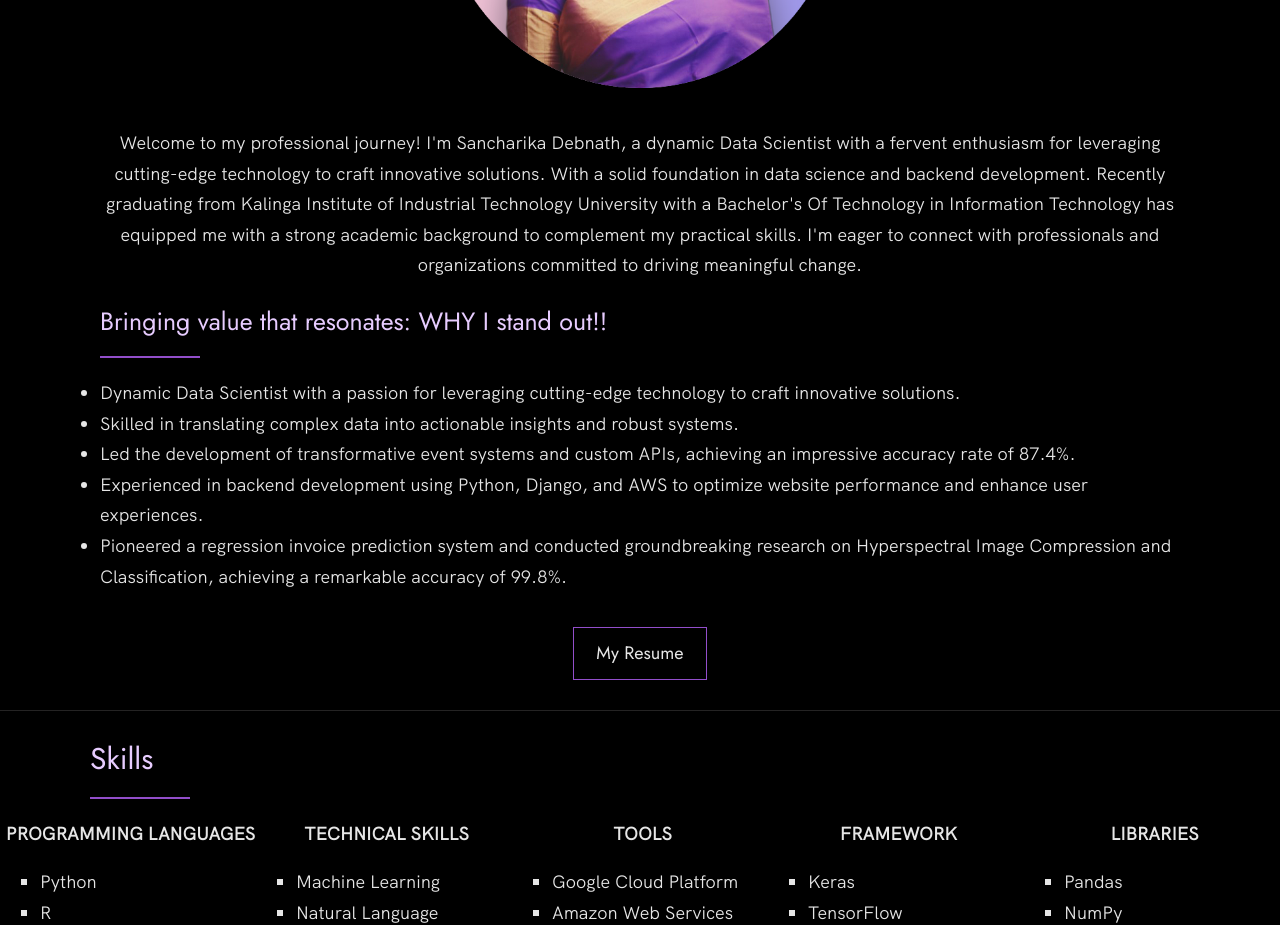
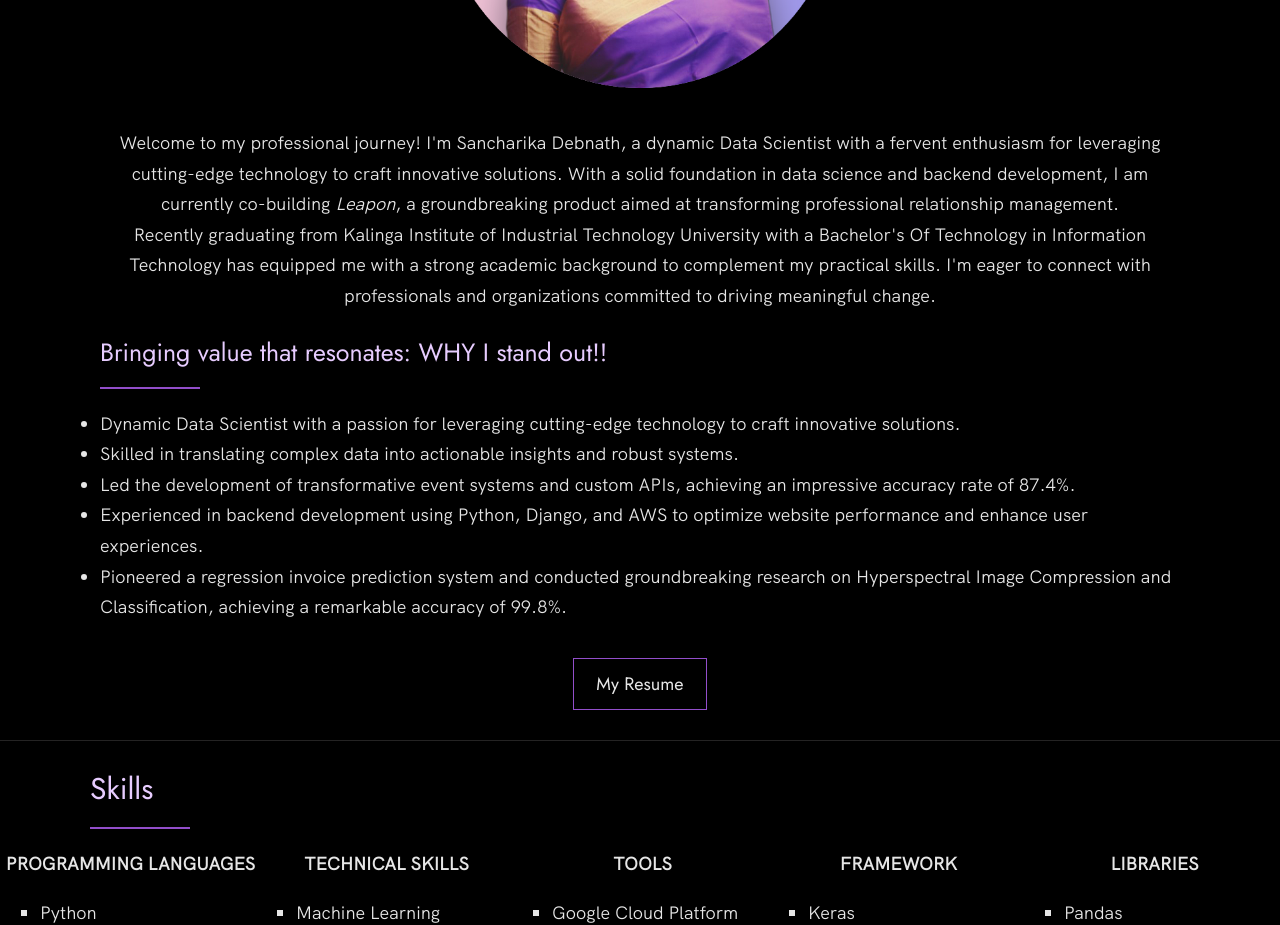
Before and after one commit to sancharika/sancharika.github.io, a Next.js app: page / in a window 1280 px wide. Shown: the part 1220-2145 px from the top of the page. Built offline with nearby package versions, Linux system fonts and the light colour scheme.

Commit message:
Added leapon in bio

```diff
--- a/src/app/page.js
+++ b/src/app/page.js
@@ -44,8 +44,10 @@ export default function Home() {
                   <p>
                     Welcome to my professional journey! I&#39;m Sancharika Debnath, a
                     dynamic Data Scientist with a fervent enthusiasm for leveraging
-                    cutting-edge technology to craft innovative solutions. With a
-                    solid foundation in data science and backend development.
+                    cutting-edge technology to craft innovative solutions. With a solid
+                    foundation in data science and backend development, I am currently
+                    co-building <i>Leapon</i>, a groundbreaking product aimed at transforming
+                    professional relationship management.<br/>
                     Recently graduating from Kalinga Institute of Industrial
                     Technology University with a Bachelor&#39;s Of Technology in
                     Information Technology has equipped me with a strong academic
```
